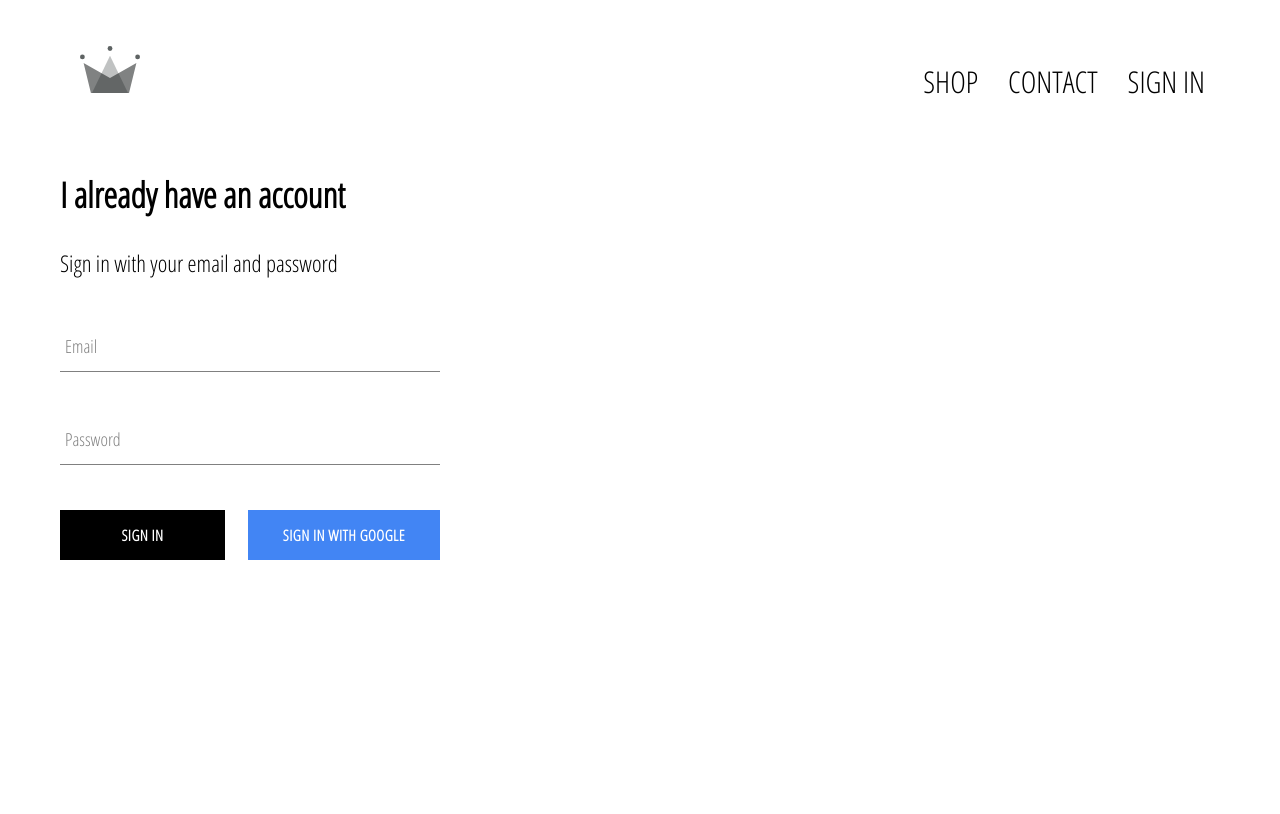
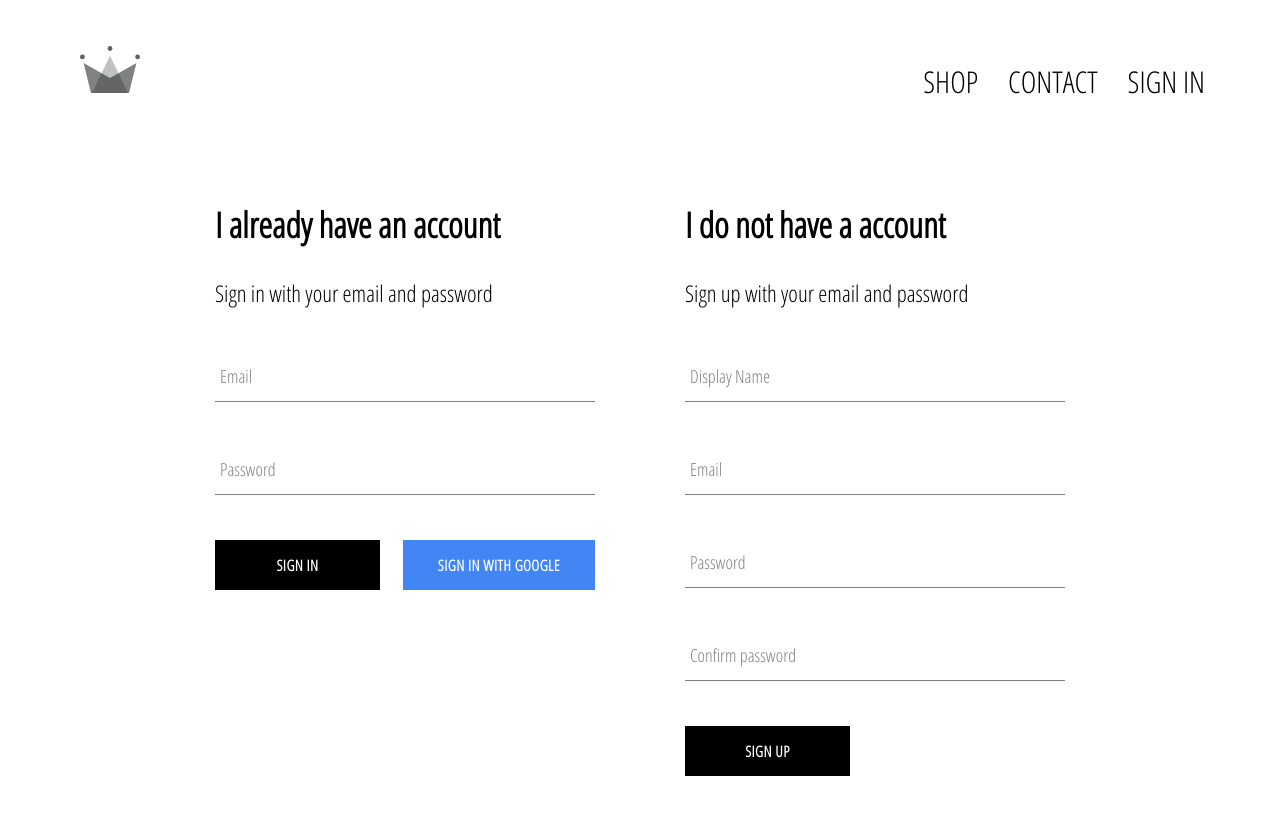
Before and after one commit to balabounce/react-crwn-clothing, a React (Create React App) app: page /signin in a window 1280 px wide. Shown: the top 814 px of the page. Built offline with nearby package versions, Linux system fonts and the light colour scheme; no server answers.

Commit message:
implemented firebase utils, inluded ability to store authenetiated users into firebase database

```diff
--- a/src/App.js
+++ b/src/App.js
@@ -5,7 +5,7 @@ import { HomePage } from './page/homepage/homepage.component';
 import ShopPage from './page/shop/shop.component';
 import Header from './components/header/header.component';
 import SignInAndSignUpPage from './page/sign-in-and-sign-up/sign-in-and-sign-up.component';
-import { auth } from './firebase/firebase.utils';
+import { auth, createUserProfileDocument } from './firebase/firebase.utils';
 
 export default class App extends React.Component {
   state = {
@@ -15,9 +15,26 @@ export default class App extends React.Component {
   unsubcribeFromAuth = null;
 
   componentDidMount() {
-    this.unsubcribeFromAuth = auth.onAuthStateChanged(user => {
-      this.setState({currentUser: user});
-      console.log(user);
+    this.unsubcribeFromAuth = auth.onAuthStateChanged(async userAuth => {
+
+      if (userAuth) {
+        const userRef = await createUserProfileDocument(userAuth);
+        userRef.onSnapshot(snapShot => {
+          this.setState({
+            currentUser: {
+              id: snapShot.id,
+              ...snapShot.data()
+            }
+          });
+
+          console.log(this.state);
+        });
+      }
+      else {
+        this.setState({
+          currentUser: userAuth
+        })
+      }
     });
   }
 
--- /dev/null
+++ b/src/components/sign-up/sign-up.component.jsx
@@ -0,0 +1,91 @@
+import React from 'react';
+
+import FormInput from '../form-input/form-input.component';
+import CustomButton from '../custom-button/custom-button.component';
+import { auth, createUserProfileDocument } from '../../firebase/firebase.utils';
+
+import './sign-up.styles.scss';
+
+export default class SignUp extends React.Component {
+    state = {
+        displayName: '',
+        email: '',
+        password: '',
+        confirmPassword: ''
+    }
+
+    handleSubmit = async (ev) => {
+        ev.preventDefault();
+        const {displayName, email, password, confirmPassword} = this.state;
+
+        if(password !== confirmPassword) {
+            alert('Passwords dont\' match');
+            return;
+        }
+        try {
+            const { user } = await auth.createUserWithEmailAndPassword(email, password);
+            await createUserProfileDocument(user, {displayName});
+
+            this.setState({
+                displayName: '',
+                email: '',
+                password: '',
+                confirmPassword: ''
+            });
+
+        } catch (error) {
+            console.error(error);
+        }
+    }
+
+    handleChange = ev => {
+        const {name, value} = ev.target;
+
+        this.setState({[name]: value});
+    }
+
+    render() {
+        const {displayName, email, password, confirmPassword} = this.state;
+        return (
+            <div className='sign-up'>
+                <h2 className='fz-35' >I do not have a account</h2>
+                <span className='fz-23'>Sign up with your email and password</span>
+                <form className='sign-up-form' onSubmit={this.handleSubmit}>
+                    <FormInput
+                        type='text'
+                        name='displayName'
+                        value={displayName}
+                        onChange={this.handleChange}
+                        label="Display Name"
+                        required
+                    />
+                    <FormInput
+                        type='email'
+                        name='email'
+                        value={email}
+                        onChange={this.handleChange}
+                        label="Email"
+                        required
+                    />
+                    <FormInput
+                        type='password'
+                        name='password'
+                        value={password}
+                        onChange={this.handleChange}
+                        label="Password"
+                        required
+                    />
+                    <FormInput
+                        type='password'
+                        name='confirmPassword'
+                        value={confirmPassword}
+                        onChange={this.handleChange}
+                        label="Confirm password"
+                        required
+                    />
+                    <CustomButton type='submit'>SIGN UP</CustomButton>
+                </form>
+            </div>
+        )
+    }
+}
--- /dev/null
+++ b/src/components/sign-up/sign-up.styles.scss
@@ -0,0 +1,9 @@
+.sign-up {
+    display: flex;
+    flex-direction: column;
+    width: 380px;
+
+    .title {
+        margin: 10px 0;
+    }
+}
--- a/src/firebase/firebase.utils.js
+++ b/src/firebase/firebase.utils.js
@@ -12,6 +12,31 @@ const config = {
     appId: "1:810536465111:web:507eb4aef52a279dbf3692"
 };
 
+export const createUserProfileDocument = async (userAuth, additionalData) => {
+    if(!userAuth) {
+        return;
+    }
+
+    const userRef = firestore.doc(`/users/${userAuth.uid}`);
+
+    const snapShot = await userRef.get();
+    if(!snapShot.exists) {
+        const {displayName, email} = userAuth;
+        const createdAt = new Date();
+        try {
+            await userRef.set({
+                displayName,
+                email,
+                createdAt,
+                ...additionalData
+            });
+        } catch (error) {
+            console.log('error creating user', error.message);
+        }
+    }
+    return userRef;
+}
+
 firebase.initializeApp(config);
 
 export const auth = firebase.auth();
--- a/src/page/sign-in-and-sign-up/sign-in-and-sign-up.component.jsx
+++ b/src/page/sign-in-and-sign-up/sign-in-and-sign-up.component.jsx
@@ -2,11 +2,12 @@ import React from 'react';
 
 import './sign-in-and-sign-up.styles.scss';
 import SignIn from '../../components/sign-in/sign-in.component';
-
+import SignUp from '../../components/sign-up/sign-up.component';
 
 const SignInAndSignUpPage = () => (
     <div className='sign-in-and-sign-up'>
         <SignIn/>
+        <SignUp/>
     </div>
 );
 
--- a/src/page/sign-in-and-sign-up/sign-in-and-sign-up.styles.scss
+++ b/src/page/sign-in-and-sign-up/sign-in-and-sign-up.styles.scss
@@ -0,0 +1,6 @@
+.sign-in-and-sign-up {
+    width: 850px;
+    display: flex;
+    justify-content: space-between;
+    margin: 30px auto;
+}
```
